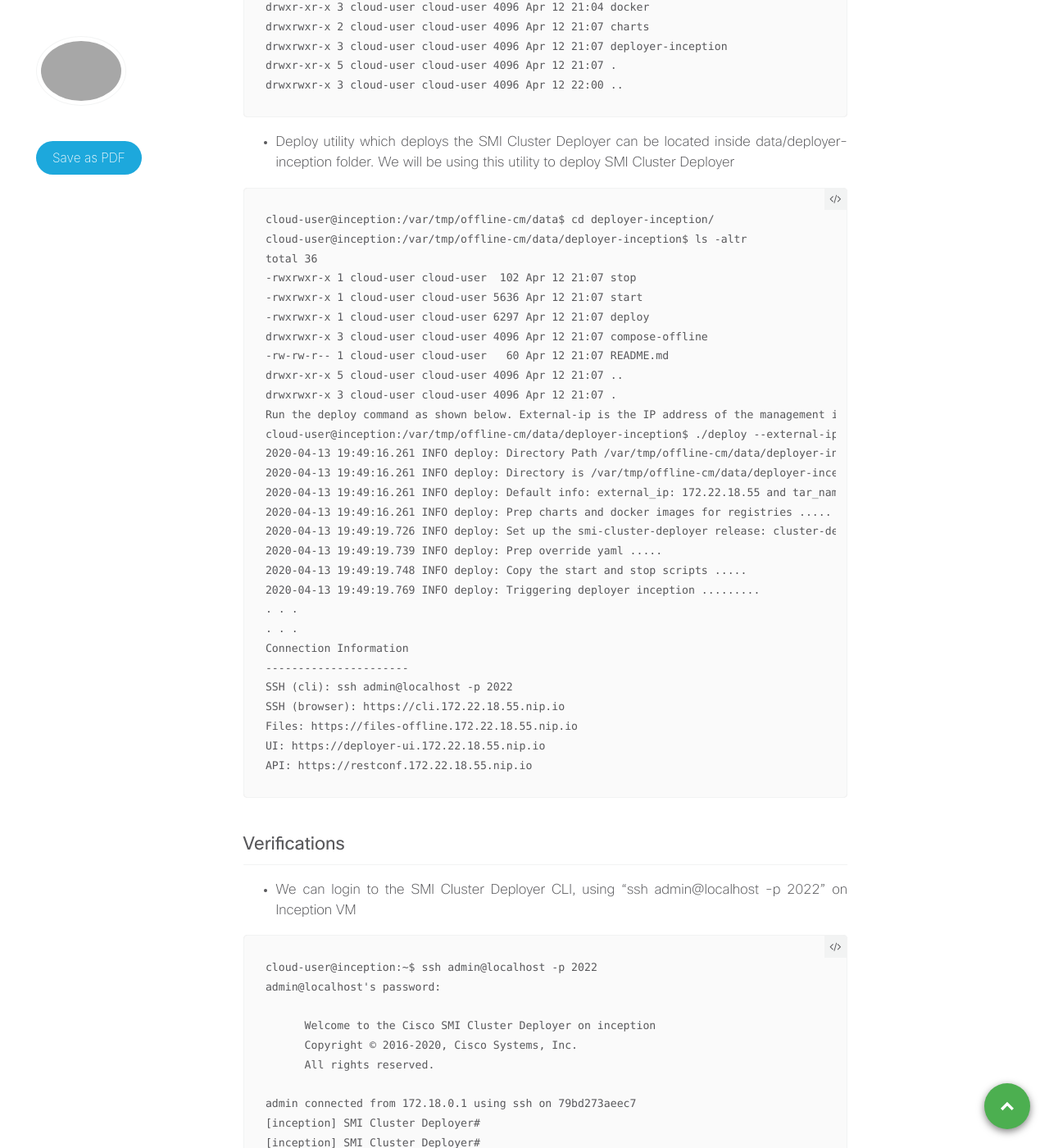
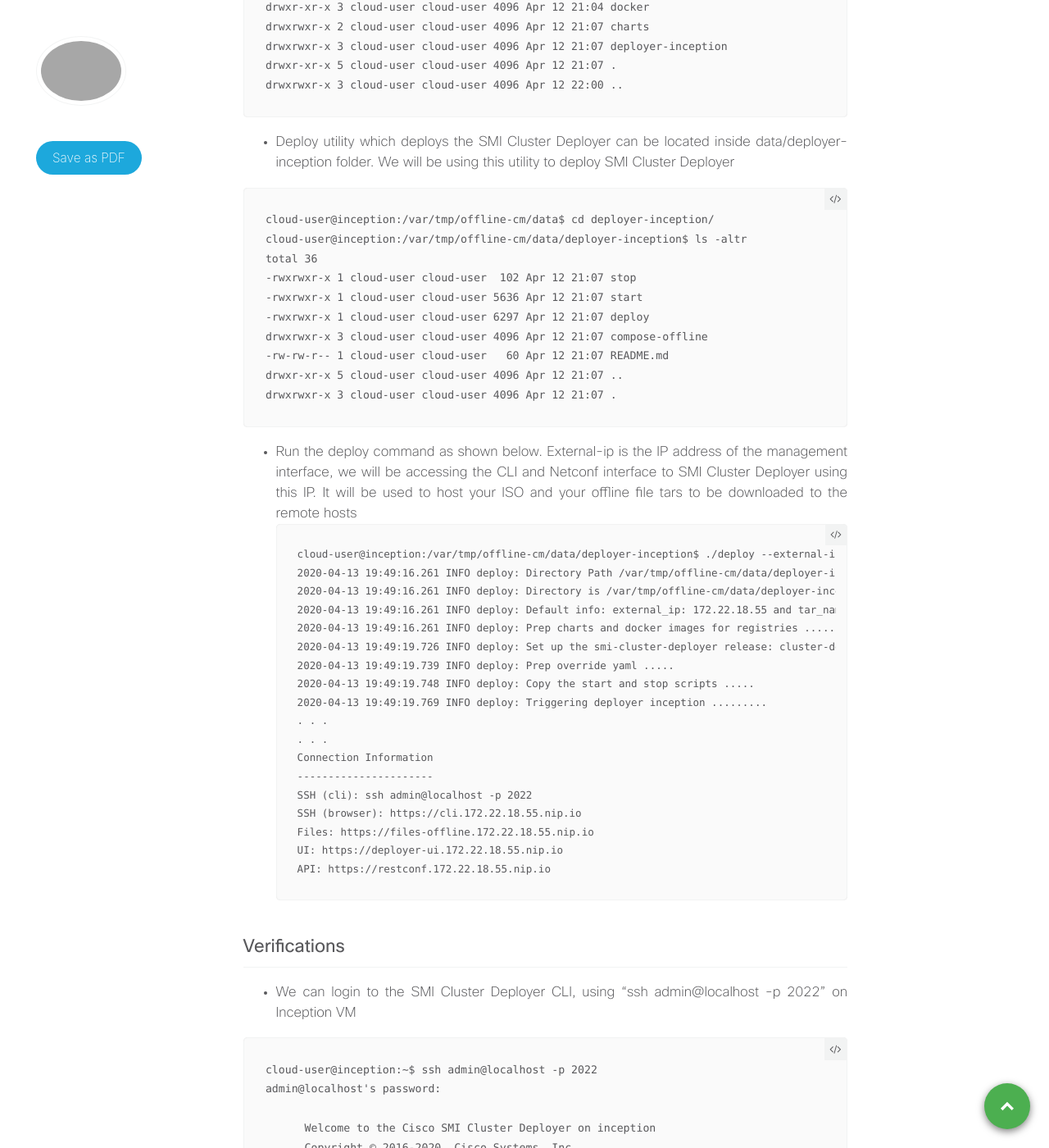
Before and after one commit to xrdocs/cnbng, a Jekyll site: the page built from _tutorials/inception-server-deployment-guide.md, in a window 1280 px wide and 1400 px high, scrolled down 5367 px. Shown: the whole window at 82% size. Built offline with Jekyll 4.4.1, drawn with Linux system fonts in a browser that asks for light colours; comment, search, counter and statistics services are not loaded.

````diff
--- a/_tutorials/inception-server-deployment-guide.md
+++ b/_tutorials/inception-server-deployment-guide.md
@@ -174,7 +174,10 @@ drwxrwxr-x 3 cloud-user cloud-user 4096 Apr 12 21:07 compose-offline
 -rw-rw-r-- 1 cloud-user cloud-user   60 Apr 12 21:07 README.md
 drwxr-xr-x 5 cloud-user cloud-user 4096 Apr 12 21:07 ..
 drwxrwxr-x 3 cloud-user cloud-user 4096 Apr 12 21:07 .
-Run the deploy command as shown below. External-ip is the IP address of the management interface, we will be accessing the CLI and Netconf interface to SMI Cluster Deployer using this IP. It will be used to host your ISO and your offline file tars to be downloaded to the remote hosts
+```
+
+- Run the deploy command as shown below. External-ip is the IP address of the management interface, we will be accessing the CLI and Netconf interface to SMI Cluster Deployer using this IP. It will be used to host your ISO and your offline file tars to be downloaded to the remote hosts
+```
 cloud-user@inception:/var/tmp/offline-cm/data/deployer-inception$ ./deploy --external-ip 172.22.18.55 --first-boot-password "<<your password>>"
 2020-04-13 19:49:16.261 INFO deploy: Directory Path /var/tmp/offline-cm/data/deployer-inception
 2020-04-13 19:49:16.261 INFO deploy: Directory is /var/tmp/offline-cm/data/deployer-inception/../
````
